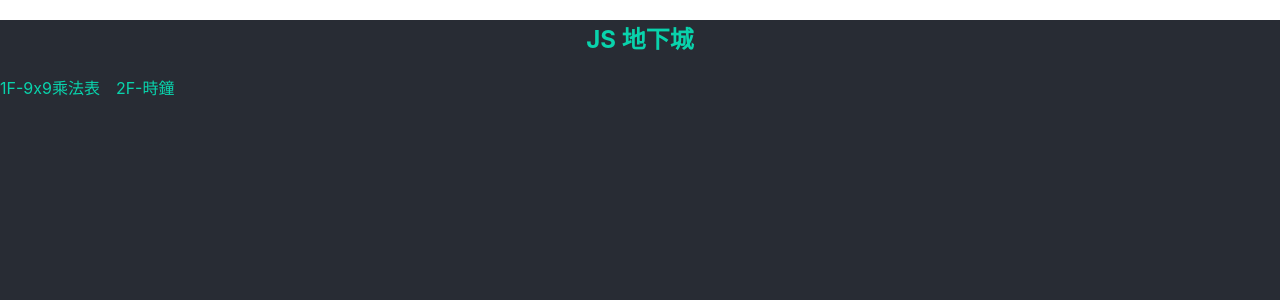
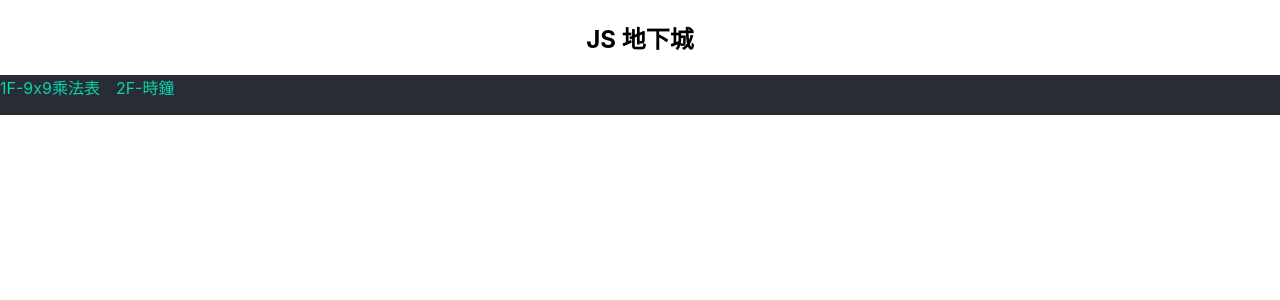
Before and after one commit to Yang-025/js-underground, a React (Create React App) app in the folder js-underground-app/: page / in a window 1280 px wide. Shown: the top 300 px of the page. Built offline with nearby package versions, Linux system fonts and the light colour scheme.

Commit message:
css 調整

```diff
--- a/js-underground-app/src/App.scss
+++ b/js-underground-app/src/App.scss
@@ -1,8 +1,6 @@
 
 .App {
   text-align: center;
-  background-color: #282c34;
-  color: #09d3ac;
   min-height: 100vh;
 
   // reset 預設的css
@@ -28,4 +26,11 @@
       color: lighten(#09d3ac, 40%);
     }
   }
+
+  .navbar {
+    background-color: #282c34;
+    color: #09d3ac;
+    height: 40px;
+  }
+
 }
--- a/js-underground-app/src/App.tsx
+++ b/js-underground-app/src/App.tsx
@@ -11,7 +11,7 @@ const App: React.FC = () => {
 
       <Router>
         <div>
-          <nav>
+          <nav className="navbar">
             <ul className="menu-items grid">
               <li>
                 <Link to="/1f">1F-9x9乘法表</Link>
@@ -21,6 +21,7 @@ const App: React.FC = () => {
               </li>
             </ul>
           </nav>
+          <div className="main">
             {/* A <Switch> looks through its children <Route>s and
             renders the first one that matches the current URL. */}
             <Switch>
@@ -29,6 +30,8 @@ const App: React.FC = () => {
               </Route>
             </Switch>
           </div>
+
+        </div>
       </Router>
     </div>
   );
```
Also changed, not shown: 1 other file (tests, documents, lock files or other folders). Lines whose indentation alone changed are shown as unchanged.
